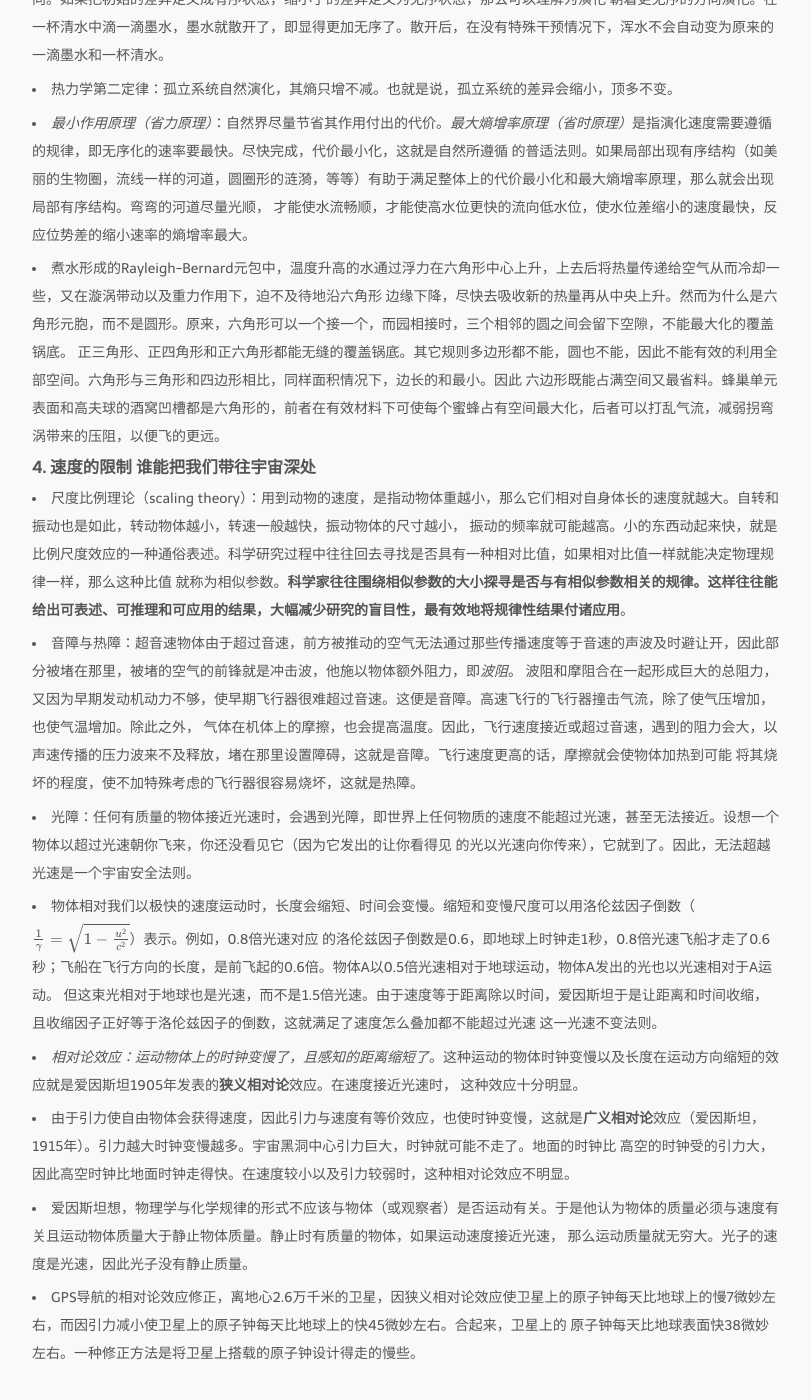
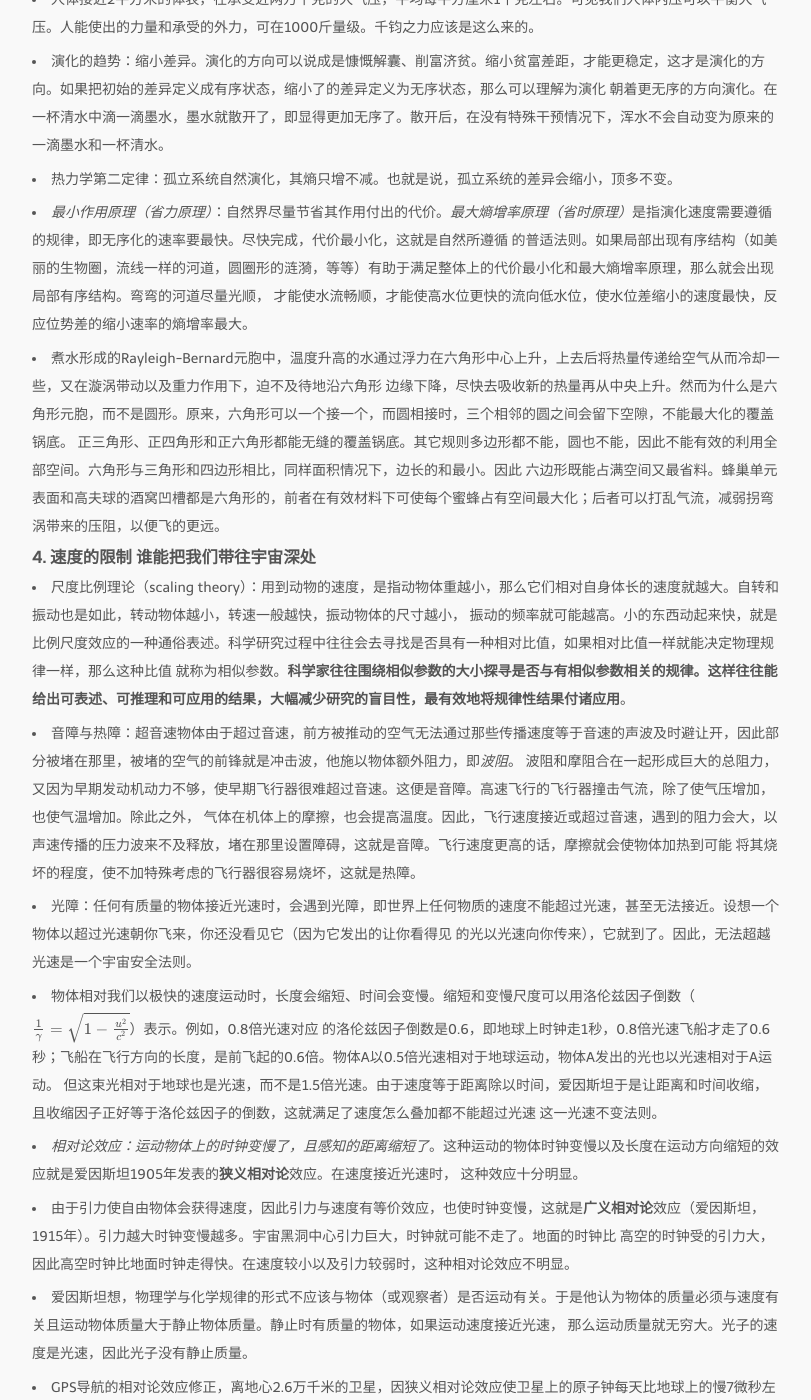
Before and after one commit to bizhishui/bizhishui.github.io, a Jekyll site: the page built from _posts/2017-12-31-动的世界.md, in a window 1280 px wide and 1400 px high, scrolled down 3131 px. Shown: the whole window, without its empty margins (233-1044 px from the left). Built offline with Jekyll 4.4.1, drawn with Linux system fonts in a browser that asks for light colours; nearby versions of some CDN libraries; some web fonts are replaced; formulas are drawn with MathJax 3; a script that is not in the unit is left out; comment, search, counter and statistics services are not loaded; some of the changed text lies outside the part shown.

Commit message:
minor corrections

```diff
--- a/_posts/2017-12-31-动的世界.md
+++ b/_posts/2017-12-31-动的世界.md
@@ -84,14 +86,14 @@
 - *最小作用原理（省力原理）*：自然界尽量节省其作用付出的代价。*最大熵增率原理（省时原理）*是指演化速度需要遵循的规律，即无序化的速率要最快。尽快完成，代价最小化，这就是自然所遵循
   的普适法则。如果局部出现有序结构（如美丽的生物圈，流线一样的河道，圆圈形的涟漪，等等）有助于满足整体上的代价最小化和最大熵增率原理，那么就会出现局部有序结构。弯弯的河道尽量光顺，
   才能使水流畅顺，才能使高水位更快的流向低水位，使水位差缩小的速度最快，反应位势差的缩小速率的熵增率最大。
-- 煮水形成的Rayleigh-Bernard元包中，温度升高的水通过浮力在六角形中心上升，上去后将热量传递给空气从而冷却一些，又在漩涡带动以及重力作用下，迫不及待地沿六角形
-  边缘下降，尽快去吸收新的热量再从中央上升。然而为什么是六角形元胞，而不是圆形。原来，六角形可以一个接一个，而园相接时，三个相邻的圆之间会留下空隙，不能最大化的覆盖锅底。
+- 煮水形成的Rayleigh-Bernard元胞中，温度升高的水通过浮力在六角形中心上升，上去后将热量传递给空气从而冷却一些，又在漩涡带动以及重力作用下，迫不及待地沿六角形
+  边缘下降，尽快去吸收新的热量再从中央上升。然而为什么是六角形元胞，而不是圆形。原来，六角形可以一个接一个，而圆相接时，三个相邻的圆之间会留下空隙，不能最大化的覆盖锅底。
   正三角形、正四角形和正六角形都能无缝的覆盖锅底。其它规则多边形都不能，圆也不能，因此不能有效的利用全部空间。六角形与三角形和四边形相比，同样面积情况下，边长的和最小。因此
-  六边形既能占满空间又最省料。蜂巢单元表面和高夫球的酒窝凹槽都是六角形的，前者在有效材料下可使每个蜜蜂占有空间最大化，后者可以打乱气流，减弱拐弯涡带来的压阻，以便飞的更远。
+  六边形既能占满空间又最省料。蜂巢单元表面和高夫球的酒窝凹槽都是六角形的，前者在有效材料下可使每个蜜蜂占有空间最大化；后者可以打乱气流，减弱拐弯涡带来的压阻，以便飞的更远。
 
 ### 4. 速度的限制 谁能把我们带往宇宙深处
 - 尺度比例理论（scaling theory）：用到动物的速度，是指动物体重越小，那么它们相对自身体长的速度就越大。自转和振动也是如此，转动物体越小，转速一般越快，振动物体的尺寸越小，
-  振动的频率就可能越高。小的东西动起来快，就是比例尺度效应的一种通俗表述。科学研究过程中往往回去寻找是否具有一种相对比值，如果相对比值一样就能决定物理规律一样，那么这种比值
+  振动的频率就可能越高。小的东西动起来快，就是比例尺度效应的一种通俗表述。科学研究过程中往往会去寻找是否具有一种相对比值，如果相对比值一样就能决定物理规律一样，那么这种比值
   就称为相似参数。**科学家往往围绕相似参数的大小探寻是否与有相似参数相关的规律。这样往往能给出可表述、可推理和可应用的结果，大幅减少研究的盲目性，最有效地将规律性结果付诸应用**。
 - 音障与热障：超音速物体由于超过音速，前方被推动的空气无法通过那些传播速度等于音速的声波及时避让开，因此部分被堵在那里，被堵的空气的前锋就是冲击波，他施以物体额外阻力，即*波阻*。
   波阻和摩阻合在一起形成巨大的总阻力，又因为早期发动机动力不够，使早期飞行器很难超过音速。这便是音障。高速飞行的飞行器撞击气流，除了使气压增加，也使气温增加。除此之外，
@@ -109,5 +111,5 @@
   高空的时钟受的引力大，因此高空时钟比地面时钟走得快。在速度较小以及引力较弱时，这种相对论效应不明显。
 - 爱因斯坦想，物理学与化学规律的形式不应该与物体（或观察者）是否运动有关。于是他认为物体的质量必须与速度有关且运动物体质量大于静止物体质量。静止时有质量的物体，如果运动速度接近光速，
   那么运动质量就无穷大。光子的速度是光速，因此光子没有静止质量。
-- GPS导航的相对论效应修正，离地心2.6万千米的卫星，因狭义相对论效应使卫星上的原子钟每天比地球上的慢7微妙左右，而因引力减小使卫星上的原子钟每天比地球上的快45微妙左右。合起来，卫星上的
-  原子钟每天比地球表面快38微妙左右。一种修正方法是将卫星上搭载的原子钟设计得走的慢些。
+- GPS导航的相对论效应修正，离地心2.6万千米的卫星，因狭义相对论效应使卫星上的原子钟每天比地球上的慢7微秒左右，而因引力减小使卫星上的原子钟每天比地球上的快45微秒左右。合起来，卫星上的
+  原子钟每天比地球表面快38微秒左右。一种修正方法是将卫星上搭载的原子钟设计得走的慢些。
```
Also changed, not shown: other parts of _posts/2017-12-31-动的世界.md (+7 -5 lines).
